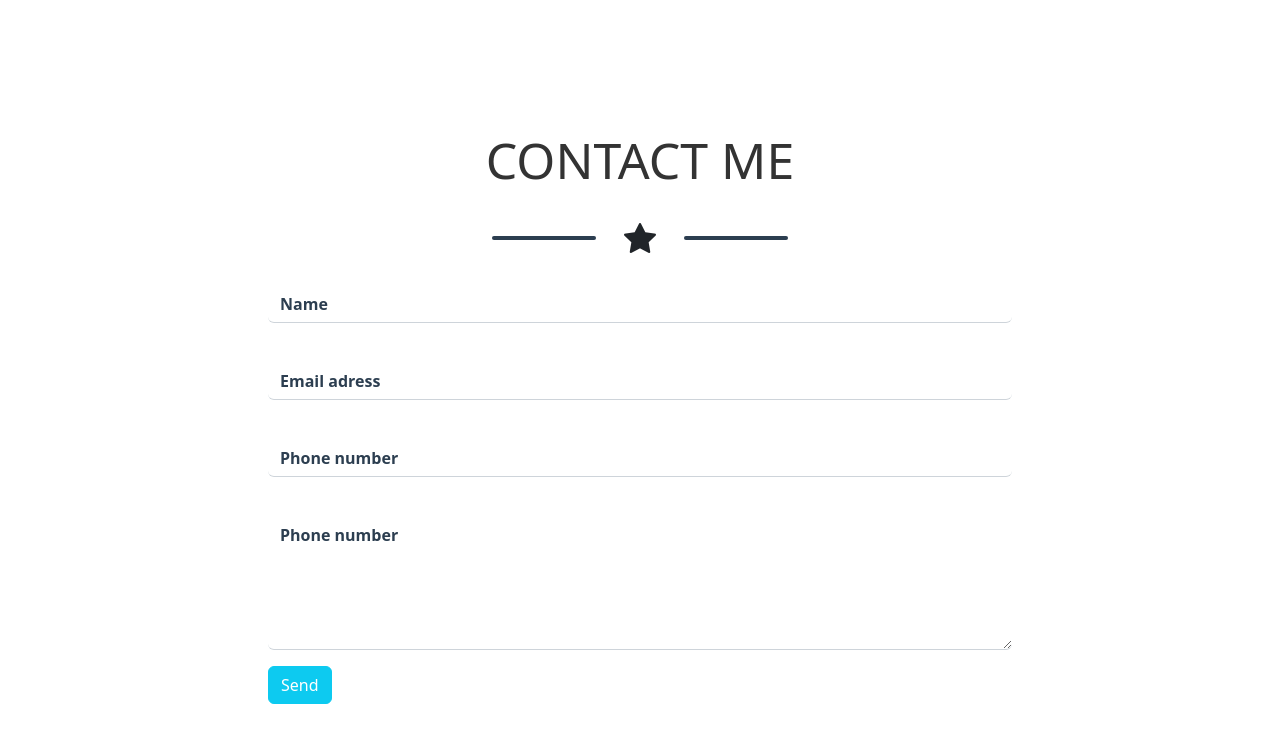
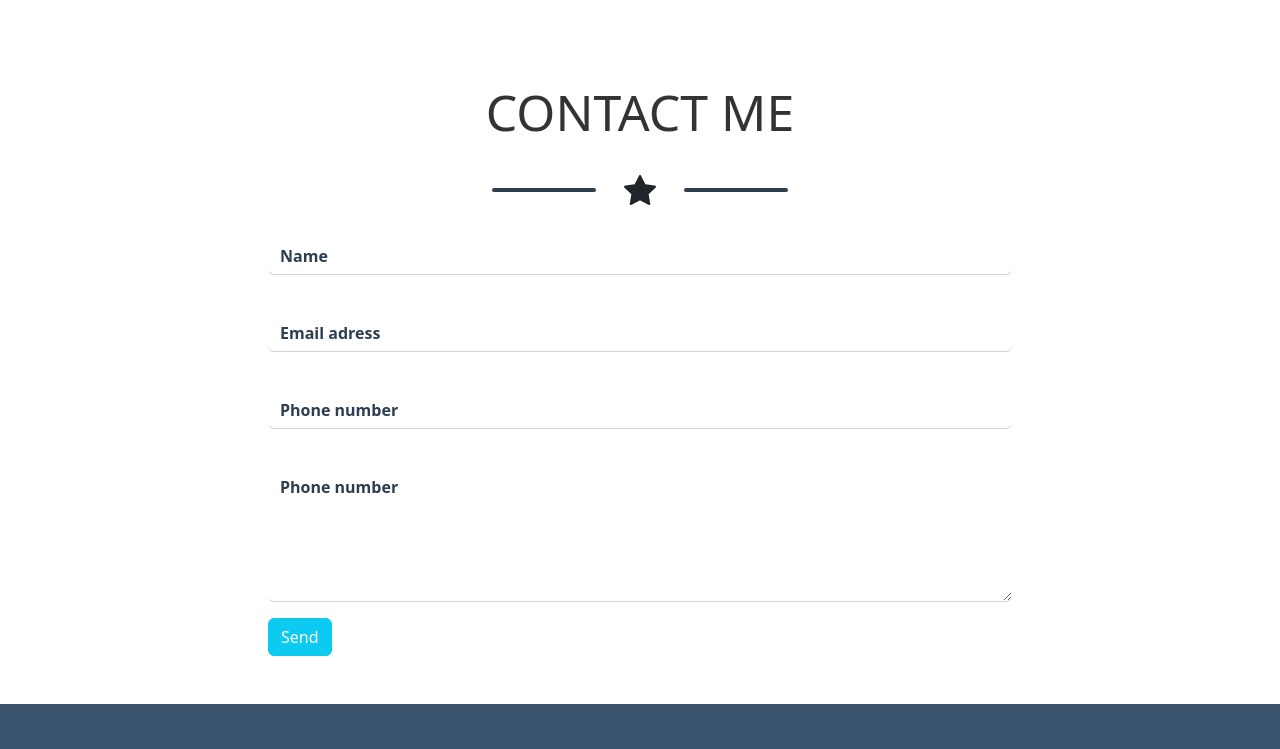
Before and after one commit to SaverioCascelli/html-css-bootstrap-freelancer, a plain HTML site: page index.html in a window 1280 px wide. Shown: the part 2028-2777 px from the top of the page. Drawn offline with nearby package versions, Linux system fonts and the light colour scheme.

Commit message:
[fix] padding in contact me main

```diff
--- a/index.html
+++ b/index.html
@@ -178,7 +178,7 @@
         <section class="contact-me mb-5">
             <div class="sc-small-container ">
                 <div class="container-fluid">
-                    <div class="row text-center justify-content-center pt-5 pb-3">
+                    <div class="row text-center justify-content-center pb-3">
                         <div class="col ">
                             <h2 >CONTACT ME</h2>
                         </div>
```
